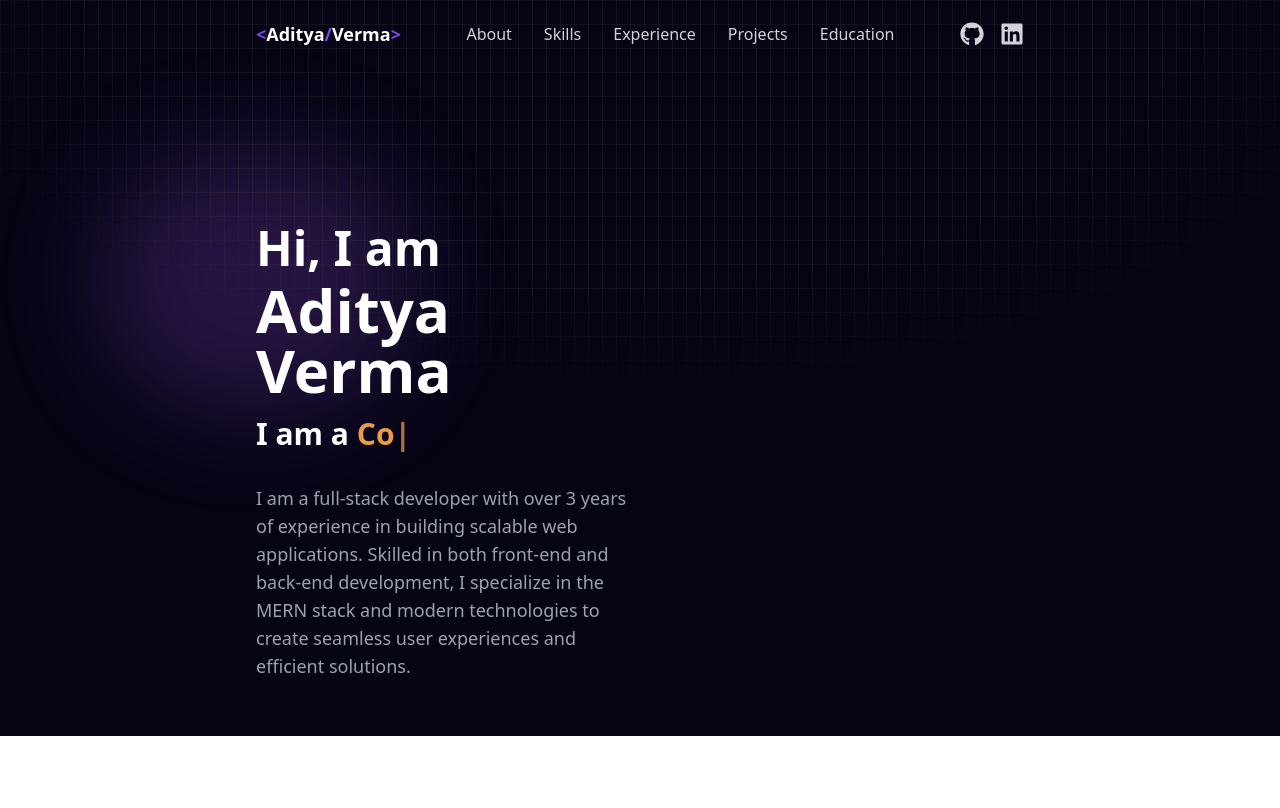
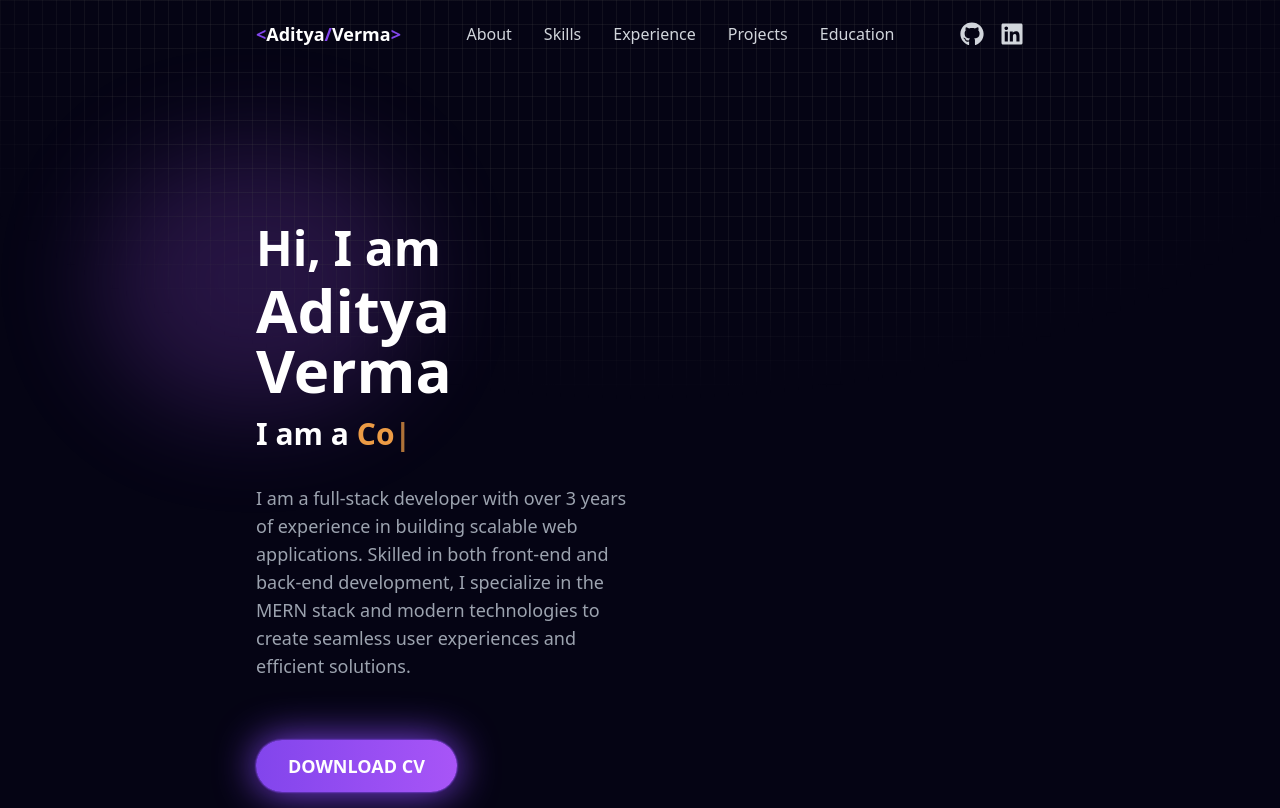
Before and after one commit to AdityaVerma810/Portfolio-Aditya, a React (Vite) app in the folder Portfolio/: page / in a window 1280 px wide. Built offline with nearby package versions, Linux system fonts and the light colour scheme; the HTML template or start-up script is replaced by a standard one.

Commit message:
created a Resume Button

```diff
--- a/Portfolio/src/assets/components/About/About.jsx
+++ b/Portfolio/src/assets/components/About/About.jsx
@@ -42,6 +42,21 @@ const About = () => {
 
           </p>
 
+          {/* Resume Button */}
+          <a
+            href="https://drive.google.com/file/d/1cWeZWp6_bIw9Al3otQ08x8rt-BHHBoBr/view?usp=sharing"
+            target="_blank"
+            rel="noopener noreferrer"
+            className="inline-block text-white py-3 px-8 rounded-full mt-5 text-lg font-bold transition duration-300 transform hover:scale-105"
+            style={{
+              background: 'linear-gradient(90deg, #8245ec, #a855f7)',
+              boxShadow: '0 0 2px #8245ec, 0 0 2px #8245ec, 0 0 40px #8245ec',
+            }}
+          >
+            DOWNLOAD CV
+          </a>
+
+
         </div>
       </div>
     </section>
```
